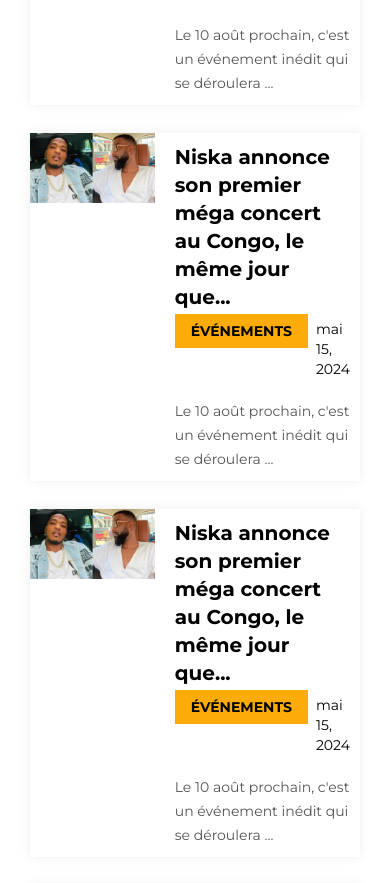
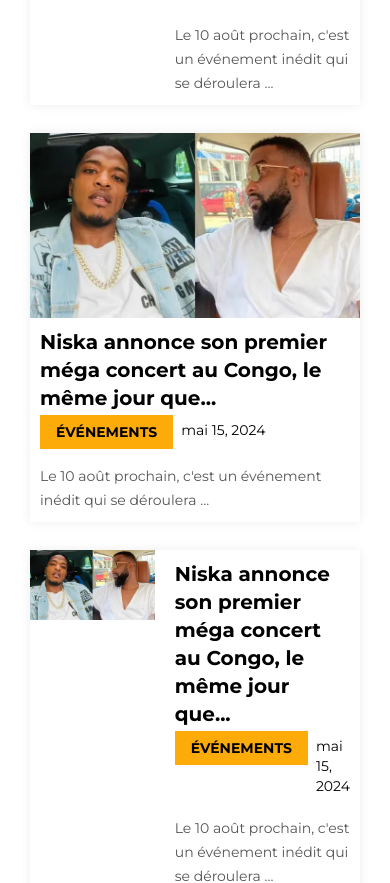
Before and after one commit to JoeMayinzi/mbote.cd, a Next.js app: page /searchpage in a window 390 px wide. Shown: the part 1024-1907 px from the top of the page. Built offline with nearby package versions, Linux system fonts and the light colour scheme.

Commit message:
inteigration : make the author page responsie

```diff
--- a/src/app/searchpage/page.jsx
+++ b/src/app/searchpage/page.jsx
@@ -127,7 +127,7 @@
               </div>
             </div>
           </div>
-          <div className=" mt-7 flex gap-5 result-box-shadaw">
+          <div className=" mt-7 block md:flex  gap-5 result-box-shadaw">
             <div>
               <Image
                 className=" w-full h-auto"
@@ -136,7 +136,7 @@
                 alt="search result image"
               />
             </div>
-            <div className=" py-[10px] pr-[10px] ">
+            <div className="ps-[10px] md:ps-0 py-[10px] pr-[10px] ">
               <h3 className="font-extrabold text-xl">
                 <Link href="/">
                   Niska annonce son premier méga concert au Congo, le même jour
```
